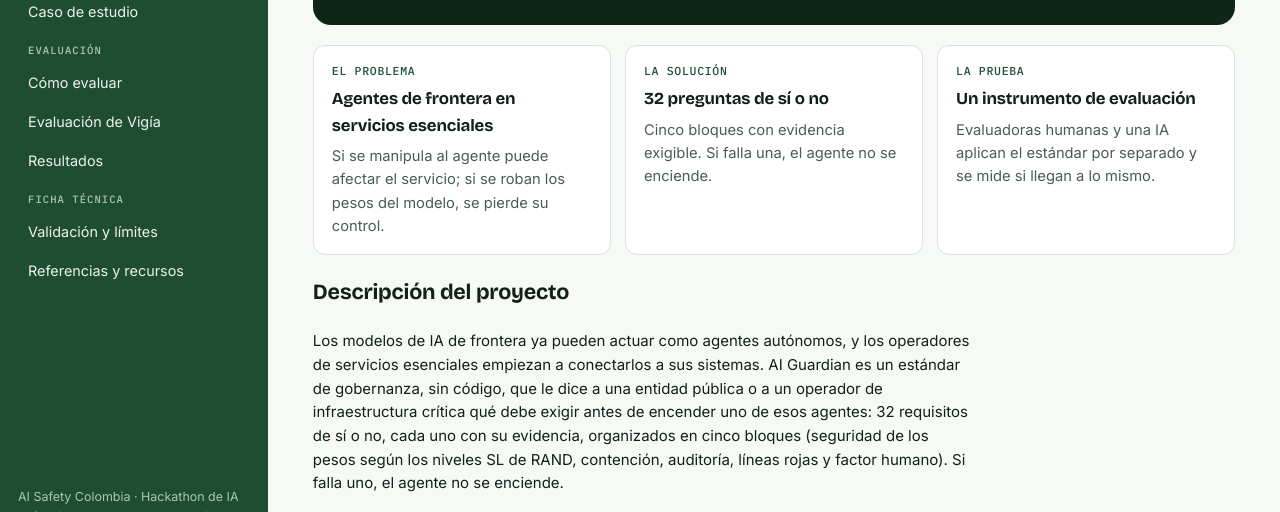
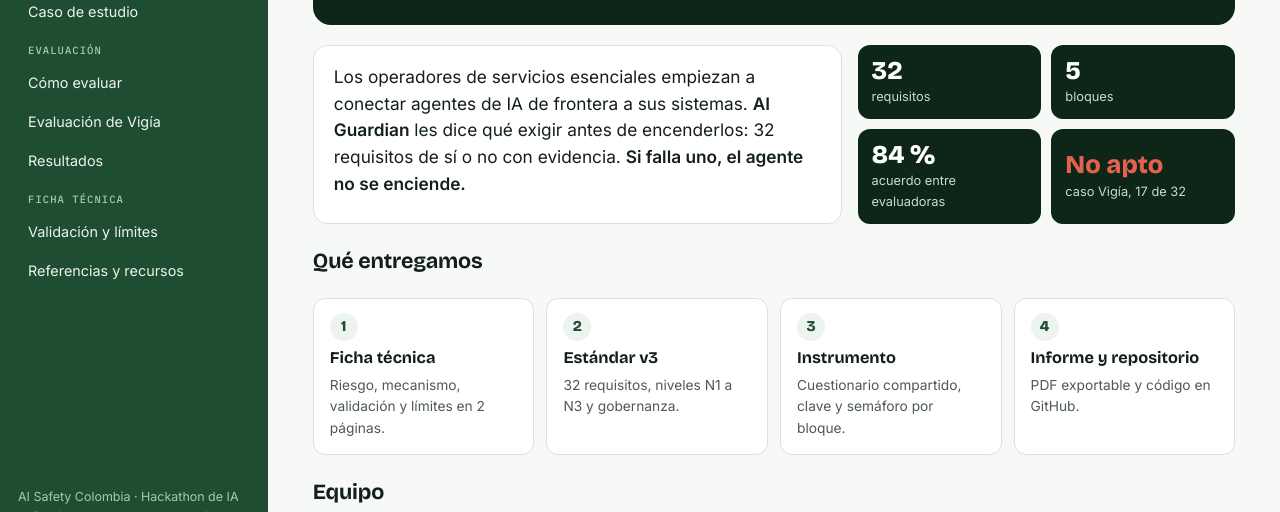
Before and after one commit to DreamHunterG/AI-Guardian-SL5-Defensive-Hackathon, a plain HTML site: page instrumento/index.html in a window 1280 px wide. Shown: the part 230-742 px from the top of the page. Drawn offline with nearby package versions, Linux system fonts and the light colour scheme.

Commit message:
Instrumento: descripción corta e inicio con cifras y tarjetas del MVP
Co-Authored-By: Claude Opus 5.5 <noreply@anthropic.com>

```diff
--- a/instrumento/index.html
+++ b/instrumento/index.html
@@ -58,6 +58,22 @@ ul.plain{margin:0;padding-left:20px;display:grid;gap:4px;max-width:70ch}
 .hero p{color:#C9DACF}
 .hero .eyebrow{color:var(--coral)}
 @media (max-width:560px){.hero{grid-template-columns:1fr}.hero svg{width:64px;height:76px}}
+.intro{display:grid;grid-template-columns:minmax(0,1.4fr) minmax(0,1fr);gap:16px;align-items:stretch}
+.intro-text{font-size:1.08rem;line-height:1.55;background:var(--surface);border:1px solid var(--line);border-radius:14px;padding:18px 20px;max-width:none}
+.stats{display:grid;grid-template-columns:repeat(2,minmax(0,1fr));gap:10px}
+.stats div{background:var(--night);border-radius:12px;padding:12px 14px;display:grid;gap:2px;align-content:center}
+.stats b{font-family:var(--f-display);font-size:1.6rem;font-weight:800;color:#fff;line-height:1.1}
+.stats b.bad{color:var(--coral)}
+.stats span{font-size:.8rem;color:#C9DACF}
+.mvp{display:grid;grid-template-columns:repeat(4,minmax(0,1fr));gap:12px}
+.mvp-item{display:grid;gap:4px;align-content:start;background:var(--surface);border:1px solid var(--line);border-radius:12px;padding:14px 16px;text-decoration:none;color:var(--fg);transition:border-color .15s,transform .15s}
+.mvp-item:hover{border-color:var(--mint);transform:translateY(-2px)}
+.mvp-item .num{width:28px;height:28px;border-radius:50%;background:var(--sand);color:var(--accent-ink);font-family:var(--f-display);font-weight:800;display:grid;place-items:center}
+.mvp-item b{font-family:var(--f-display);font-size:1.02rem}
+.mvp-item span:last-child{font-size:.86rem;color:var(--muted)}
+@media (max-width:820px){.intro{grid-template-columns:1fr}.mvp{grid-template-columns:repeat(2,minmax(0,1fr))}}
+@media (max-width:480px){.mvp{grid-template-columns:1fr}}
+@media (prefers-reduced-motion:reduce){.mvp-item{transition:none}.mvp-item:hover{transform:none}}
 .grid2{display:grid;grid-template-columns:repeat(2,minmax(0,1fr));gap:14px}
 .grid3{display:grid;grid-template-columns:repeat(3,minmax(0,1fr));gap:14px}
 .grid4{display:grid;grid-template-columns:repeat(4,minmax(0,1fr));gap:12px}
@@ -213,20 +229,21 @@ dl.gloss dd{margin:0;color:var(--muted)}
       <p>Estándar técnico y regulatorio verificable con los requisitos mínimos que el Estado y los operadores de infraestructura crítica deben exigir antes de encender un agente basado en un modelo de frontera.</p>
     </div>
   </div>
-  <div class="grid3">
-    <div class="card"><span class="k">El problema</span><h3>Agentes de frontera en servicios esenciales</h3><p>Si se manipula al agente puede afectar el servicio; si se roban los pesos del modelo, se pierde su control.</p></div>
-    <div class="card"><span class="k">La solución</span><h3>32 preguntas de sí o no</h3><p>Cinco bloques con evidencia exigible. Si falla una, el agente no se enciende.</p></div>
-    <div class="card"><span class="k">La prueba</span><h3>Un instrumento de evaluación</h3><p>Evaluadoras humanas y una IA aplican el estándar por separado y se mide si llegan a lo mismo.</p></div>
+  <div class="intro">
+    <p class="intro-text">Los operadores de servicios esenciales empiezan a conectar agentes de IA de frontera a sus sistemas. <b>AI Guardian</b> les dice qué exigir antes de encenderlos: 32 requisitos de sí o no con evidencia. <b>Si falla uno, el agente no se enciende.</b></p>
+    <div class="stats">
+      <div><b>32</b><span>requisitos</span></div>
+      <div><b>5</b><span>bloques</span></div>
+      <div><b>84 %</b><span>acuerdo entre evaluadoras</span></div>
+      <div><b class="bad">No apto</b><span>caso Vigía, 17 de 32</span></div>
+    </div>
   </div>
-  <h2>Descripción del proyecto</h2>
-  <p>Los modelos de IA de frontera ya pueden actuar como agentes autónomos, y los operadores de servicios esenciales empiezan a conectarlos a sus sistemas. AI Guardian es un estándar de gobernanza, sin código, que le dice a una entidad pública o a un operador de infraestructura crítica qué debe exigir antes de encender uno de esos agentes: 32 requisitos de sí o no, cada uno con su evidencia, organizados en cinco bloques (seguridad de los pesos según los niveles SL de RAND, contención, auditoría, líneas rojas y factor humano). Si falla uno, el agente no se enciende.</p>
-  <p>Lo probamos con un caso hipotético, un agente del operador del sistema eléctrico nacional, y con un instrumento de evaluación en línea: dos evaluadoras humanas y una IA aplicaron el estándar por separado para medir si llegan a la misma decisión.</p>
-  <h2>Qué entregamos (MVP)</h2>
-  <div class="grid4">
-    <div class="card"><span class="k">1 · Ficha técnica</span><p>Documento de 2 páginas con riesgo, mecanismo, validación y límites.</p></div>
-    <div class="card"><span class="k">2 · Estándar v3</span><p>Los 32 requisitos verificables, niveles N1 a N3 y gobernanza institucional.</p></div>
-    <div class="card"><span class="k">3 · Instrumento de evaluación</span><p>Esta página: cuestionario compartido, clave, resultados y semáforo por bloque.</p></div>
-    <div class="card"><span class="k">4 · Informe y repositorio</span><p>Informe PDF exportable y <a href="https://github.com/DreamHunterG/AI-Guardian-SL5-Defensive-Hackathon" target="_blank" rel="noopener">repositorio en GitHub</a>.</p></div>
+  <h2>Qué entregamos</h2>
+  <div class="mvp">
+    <a class="mvp-item" href="https://github.com/DreamHunterG/AI-Guardian-SL5-Defensive-Hackathon/blob/main/docs/Ficha-tecnica-AI-Guardian.pdf" target="_blank" rel="noopener"><span class="num">1</span><b>Ficha técnica</b><span>Riesgo, mecanismo, validación y límites en 2 páginas.</span></a>
+    <a class="mvp-item" href="#estandar"><span class="num">2</span><b>Estándar v3</b><span>32 requisitos, niveles N1 a N3 y gobernanza.</span></a>
+    <a class="mvp-item" href="#evaluar"><span class="num">3</span><b>Instrumento</b><span>Cuestionario compartido, clave y semáforo por bloque.</span></a>
+    <a class="mvp-item" href="https://github.com/DreamHunterG/AI-Guardian-SL5-Defensive-Hackathon" target="_blank" rel="noopener"><span class="num">4</span><b>Informe y repositorio</b><span>PDF exportable y código en GitHub.</span></a>
   </div>
   <h2>Equipo</h2>
   <p class="lead">Cuatro guardianas: cada una aporta desde su disciplina a un frente del estándar.</p>
```
